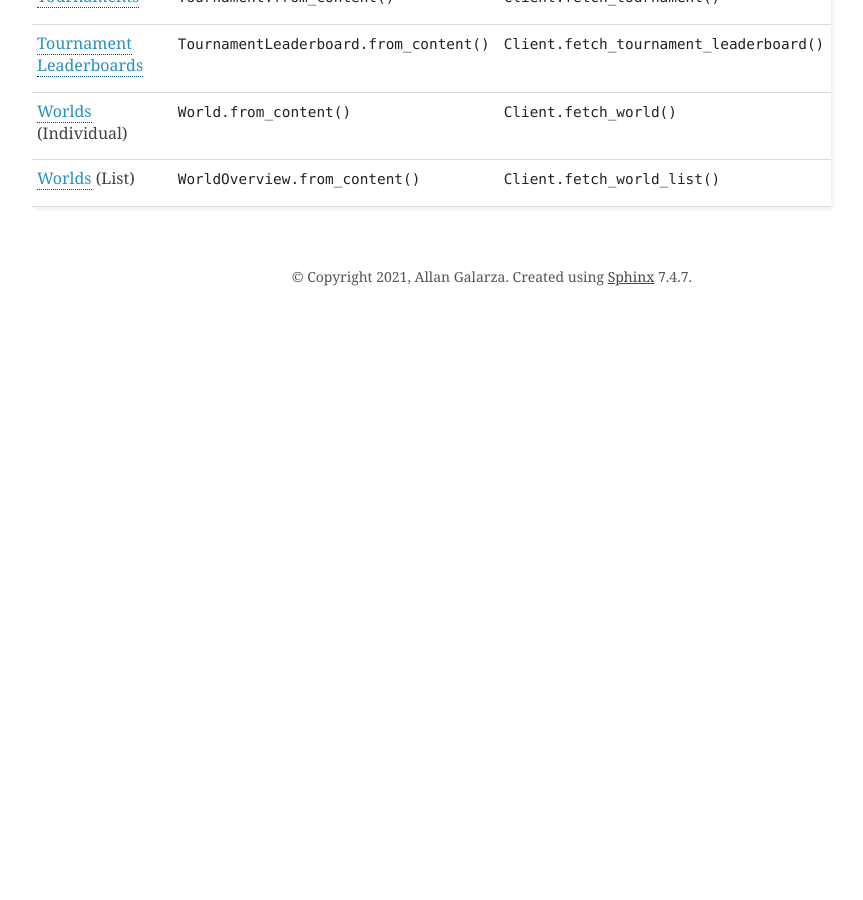
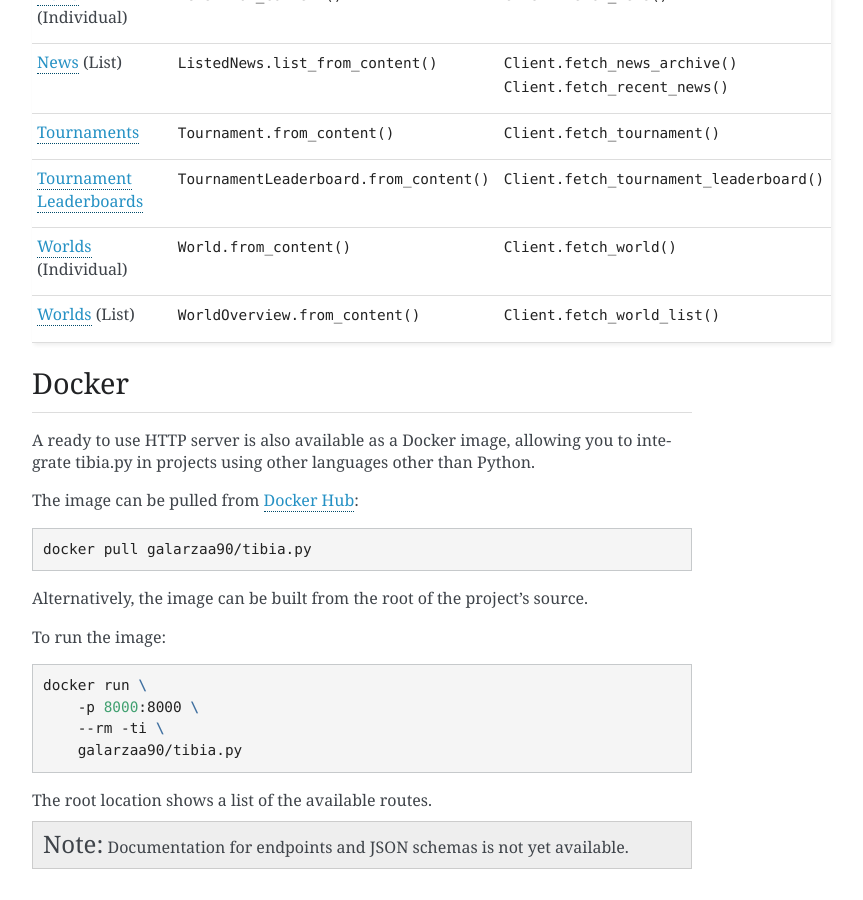
Before and after one commit to Galarzaa90/tibia.py, a Sphinx documentation site: the page built from docs/intro.rst, in a window 1280 px wide and 900 px high, scrolled down 2645 px. Shown: the whole window, without its empty margins (388-1251 px from the left). Built offline with Sphinx 7.4.7, drawn with Linux system fonts in a browser that asks for light colours; before the commit the page ends 2961 px from its top, so only the background shows below that; some of the changed text lies outside the part shown.

Commit message:
Added info about docker image to docs

```diff
--- a/docs/intro.rst
+++ b/docs/intro.rst
@@ -62,68 +62,73 @@ This allows you to use any networking module to obtain the data, and use the lib
 Supported Sections
 ==================
 
-+-------------------------------+--------------------------------------------+---------------------------------------------+
-|            Section            |                  Parsing                   |                  Fetching                   |
-+===============================+============================================+=============================================+
-| Characters_                   | :meth:`Character.from_content`             | :meth:`Client.fetch_character`              |
-+-------------------------------+--------------------------------------------+---------------------------------------------+
-| `Character Bazaar`_ (Current) | :meth:`CharacterBazaar.from_content`       | :meth:`Client.fetch_current_auctions`       |
-+-------------------------------+--------------------------------------------+---------------------------------------------+
-| `Character Bazaar`_ (History) | :meth:`CharacterBazaar.from_content`       | :meth:`Client.fetch_auction_history`        |
-+-------------------------------+--------------------------------------------+---------------------------------------------+
-| `Character Bazaar`_ (Detail)  | :meth:`AuctionDetails.from_content`        | :meth:`Client.fetch_auction`                |
-+-------------------------------+--------------------------------------------+---------------------------------------------+
-| Characters_                   | :meth:`Character.from_content`             | :meth:`Client.fetch_character`              |
-+-------------------------------+--------------------------------------------+---------------------------------------------+
-| `CM Post Archive`_            | :meth:`CMPostArchive.from_content`         | :meth:`Client.fetch_cm_post_archive`        |
-+-------------------------------+--------------------------------------------+---------------------------------------------+
-| `Event Schedule`_             | :meth:`EventSchedule.from_content`         | :meth:`Client.fetch_event_schedule`         |
-+-------------------------------+--------------------------------------------+---------------------------------------------+
-| Guilds_ (Individual)          | :meth:`Guild.from_content`                 | :meth:`Client.fetch_guild`                  |
-+-------------------------------+--------------------------------------------+---------------------------------------------+
-| Guilds_ (List)                | :meth:`ListedGuild.list_from_content`      | :meth:`Client.fetch_world_guilds`           |
-+-------------------------------+--------------------------------------------+---------------------------------------------+
-| Guilds_ (Wars)                | :meth:`GuildWars.from_content`             | :meth:`Client.fetch_guild_wars`             |
-+-------------------------------+--------------------------------------------+---------------------------------------------+
-| Forums_ (Section)             | :meth:`ListedBoard.list_from_content`      | :meth:`Client.fetch_forum_world_boards`     |
-|                               |                                            | :meth:`Client.fetch_forum_trade_boards`     |
-|                               |                                            | :meth:`Client.fetch_forum_community_boards` |
-|                               |                                            | :meth:`Client.fetch_forum_support_boards`   |
-+-------------------------------+--------------------------------------------+---------------------------------------------+
-| Forums_ (Board)               | :meth:`ForumBoard.from_content`            | :meth:`Client.fetch_forum_board`            |
-+-------------------------------+--------------------------------------------+---------------------------------------------+
-| Forums_ (Announcement)        | :meth:`ForumAnnouncement.from_content`     | :meth:`Client.fetch_forum_announcement`     |
-+-------------------------------+--------------------------------------------+---------------------------------------------+
-| Forums_ (Thread)              | :meth:`ForumThread.from_content`           | :meth:`Client.fetch_forum_thread`           |
-+-------------------------------+--------------------------------------------+---------------------------------------------+
-| Highscores_                   | :meth:`Highscores.from_content`            | :meth:`Client.fetch_highscores_page`        |
-+-------------------------------+--------------------------------------------+---------------------------------------------+
-| Highscores_                   | :meth:`Highscores.from_content`            | :meth:`Client.fetch_highscores_page`        |
-+-------------------------------+--------------------------------------------+---------------------------------------------+
-| Houses_ (Individual)          | :meth:`House.from_content`                 | :meth:`Client.fetch_house`                  |
-+-------------------------------+--------------------------------------------+---------------------------------------------+
-| Houses_ (List)                | :meth:`ListedHouse.list_from_content`      | :meth:`Client.fetch_world_houses`           |
-+-------------------------------+--------------------------------------------+---------------------------------------------+
-| `Kill Statistics`_ (List)     | :meth:`KillStatistics.from_content`        | :meth:`Client.fetch_kill_statistics`        |
-+-------------------------------+--------------------------------------------+---------------------------------------------+
-| News_ (Individual)            | :meth:`News.from_content`                  | :meth:`Client.fetch_news`                   |
-+-------------------------------+--------------------------------------------+---------------------------------------------+
-| News_ (List)                  | :meth:`ListedNews.list_from_content`       | :meth:`Client.fetch_news_archive`           |
-|                               |                                            | :meth:`Client.fetch_recent_news`            |
-+-------------------------------+--------------------------------------------+---------------------------------------------+
-| Tournaments_                  | :meth:`Tournament.from_content`            | :meth:`Client.fetch_tournament`             |
-+-------------------------------+--------------------------------------------+---------------------------------------------+
-| `Tournament Leaderboards`_    | :meth:`TournamentLeaderboard.from_content` | :meth:`Client.fetch_tournament_leaderboard` |
-+-------------------------------+--------------------------------------------+---------------------------------------------+
-| Worlds_ (Individual)          | :meth:`World.from_content`                 | :meth:`Client.fetch_world`                  |
-+-------------------------------+--------------------------------------------+---------------------------------------------+
-| Worlds_ (List)                | :meth:`WorldOverview.from_content`         | :meth:`Client.fetch_world_list`             |
-+-------------------------------+--------------------------------------------+---------------------------------------------+
++----------------------------------+--------------------------------------------+---------------------------------------------+
+|             Section              |                  Parsing                   |                  Fetching                   |
++==================================+============================================+=============================================+
+| Characters_                      | :meth:`Character.from_content`             | :meth:`Client.fetch_character`              |
++----------------------------------+--------------------------------------------+---------------------------------------------+
+| `Character Bazaar`_ (Current)    | :meth:`CharacterBazaar.from_content`       | :meth:`Client.fetch_current_auctions`       |
++----------------------------------+--------------------------------------------+---------------------------------------------+
+| `Character Bazaar`_ (History)    | :meth:`CharacterBazaar.from_content`       | :meth:`Client.fetch_auction_history`        |
++----------------------------------+--------------------------------------------+---------------------------------------------+
+| `Character Bazaar`_ (Detail)     | :meth:`AuctionDetails.from_content`        | :meth:`Client.fetch_auction`                |
++----------------------------------+--------------------------------------------+---------------------------------------------+
+| Characters_                      | :meth:`Character.from_content`             | :meth:`Client.fetch_character`              |
++----------------------------------+--------------------------------------------+---------------------------------------------+
+| `CM Post Archive`_               | :meth:`CMPostArchive.from_content`         | :meth:`Client.fetch_cm_post_archive`        |
++----------------------------------+--------------------------------------------+---------------------------------------------+
+| `Creature Library`_ (List)       | :meth:`CreaturesSection.from_content`      | :meth:`Client.fetch_library_creatures`      |
++----------------------------------+--------------------------------------------+---------------------------------------------+
+| `Creature Library`_ (Individual) | :meth:`CreatureDetail.from_content`        | :meth:`Client.fetch_creature`               |
++----------------------------------+--------------------------------------------+---------------------------------------------+
+| `Event Schedule`_                | :meth:`EventSchedule.from_content`         | :meth:`Client.fetch_event_schedule`         |
++----------------------------------+--------------------------------------------+---------------------------------------------+
+| Guilds_ (Individual)             | :meth:`Guild.from_content`                 | :meth:`Client.fetch_guild`                  |
++----------------------------------+--------------------------------------------+---------------------------------------------+
+| Guilds_ (List)                   | :meth:`ListedGuild.list_from_content`      | :meth:`Client.fetch_world_guilds`           |
++----------------------------------+--------------------------------------------+---------------------------------------------+
+| Guilds_ (Wars)                   | :meth:`GuildWars.from_content`             | :meth:`Client.fetch_guild_wars`             |
++----------------------------------+--------------------------------------------+---------------------------------------------+
+| Forums_ (Section)                | :meth:`ListedBoard.list_from_content`      | :meth:`Client.fetch_forum_world_boards`     |
+|                                  |                                            | :meth:`Client.fetch_forum_trade_boards`     |
+|                                  |                                            | :meth:`Client.fetch_forum_community_boards` |
+|                                  |                                            | :meth:`Client.fetch_forum_support_boards`   |
++----------------------------------+--------------------------------------------+---------------------------------------------+
+| Forums_ (Board)                  | :meth:`ForumBoard.from_content`            | :meth:`Client.fetch_forum_board`            |
++----------------------------------+--------------------------------------------+---------------------------------------------+
+| Forums_ (Announcement)           | :meth:`ForumAnnouncement.from_content`     | :meth:`Client.fetch_forum_announcement`     |
++----------------------------------+--------------------------------------------+---------------------------------------------+
+| Forums_ (Thread)                 | :meth:`ForumThread.from_content`           | :meth:`Client.fetch_forum_thread`           |
++----------------------------------+--------------------------------------------+---------------------------------------------+
+| Highscores_                      | :meth:`Highscores.from_content`            | :meth:`Client.fetch_highscores_page`        |
++----------------------------------+--------------------------------------------+---------------------------------------------+
+| Highscores_                      | :meth:`Highscores.from_content`            | :meth:`Client.fetch_highscores_page`        |
++----------------------------------+--------------------------------------------+---------------------------------------------+
+| Houses_ (Individual)             | :meth:`House.from_content`                 | :meth:`Client.fetch_house`                  |
++----------------------------------+--------------------------------------------+---------------------------------------------+
+| Houses_ (List)                   | :meth:`ListedHouse.list_from_content`      | :meth:`Client.fetch_world_houses`           |
++----------------------------------+--------------------------------------------+---------------------------------------------+
+| `Kill Statistics`_ (List)        | :meth:`KillStatistics.from_content`        | :meth:`Client.fetch_kill_statistics`        |
++----------------------------------+--------------------------------------------+---------------------------------------------+
+| News_ (Individual)               | :meth:`News.from_content`                  | :meth:`Client.fetch_news`                   |
++----------------------------------+--------------------------------------------+---------------------------------------------+
+| News_ (List)                     | :meth:`ListedNews.list_from_content`       | :meth:`Client.fetch_news_archive`           |
+|                                  |                                            | :meth:`Client.fetch_recent_news`            |
++----------------------------------+--------------------------------------------+---------------------------------------------+
+| Tournaments_                     | :meth:`Tournament.from_content`            | :meth:`Client.fetch_tournament`             |
++----------------------------------+--------------------------------------------+---------------------------------------------+
+| `Tournament Leaderboards`_       | :meth:`TournamentLeaderboard.from_content` | :meth:`Client.fetch_tournament_leaderboard` |
++----------------------------------+--------------------------------------------+---------------------------------------------+
+| Worlds_ (Individual)             | :meth:`World.from_content`                 | :meth:`Client.fetch_world`                  |
++----------------------------------+--------------------------------------------+---------------------------------------------+
+| Worlds_ (List)                   | :meth:`WorldOverview.from_content`         | :meth:`Client.fetch_world_list`             |
++----------------------------------+--------------------------------------------+---------------------------------------------+
 
 
 .. _Characters: https://www.tibia.com/community/?subtopic=characters
 .. _Character Bazaar: https://www.tibia.com/charactertrade/?subtopic=currentcharactertrades
 .. _CM Post Archive: https://www.tibia.com/forum/?subtopic=forum&action=cm_post_archive
+.. _Creature Library: https://www.tibia.com/library/?subtopic=creatures
 .. _Event Schedule: https://www.tibia.com/news/?subtopic=eventcalendar
 .. _Guilds: https://www.tibia.com/community/?subtopic=guilds
 .. _Forums: https://www.tibia.com/community/?subtopic=forum
@@ -134,3 +139,32 @@ Supported Sections
 .. _Worlds: https://www.tibia.com/community/?subtopic=worlds
 .. _Tournaments: https://www.tibia.com/community/?subtopic=tournament
 .. _Tournament Leaderboards: https://www.tibia.com/community/?subtopic=tournamentleaderboards
+
+
+Docker
+======
+A ready to use HTTP server is also available as a Docker image, allowing you to integrate tibia.py in projects using other languages other than Python.
+
+The image can be pulled from `Docker Hub`_:
+
+.. code-block:: sh
+
+    docker pull galarzaa90/tibia.py
+
+Alternatively, the image can be built from the root of the project's source.
+
+To run the image:
+
+.. code-block:: sh
+
+    docker run \
+        -p 8000:8000 \
+        --rm -ti \
+        galarzaa90/tibia.py
+
+The root location shows a list of the available routes.
+
+.. _Docker Hub: https://hub.docker.com/r/galarzaa90/tibia.py
+
+.. note::
+    Documentation for endpoints and JSON schemas is not yet available.
```
